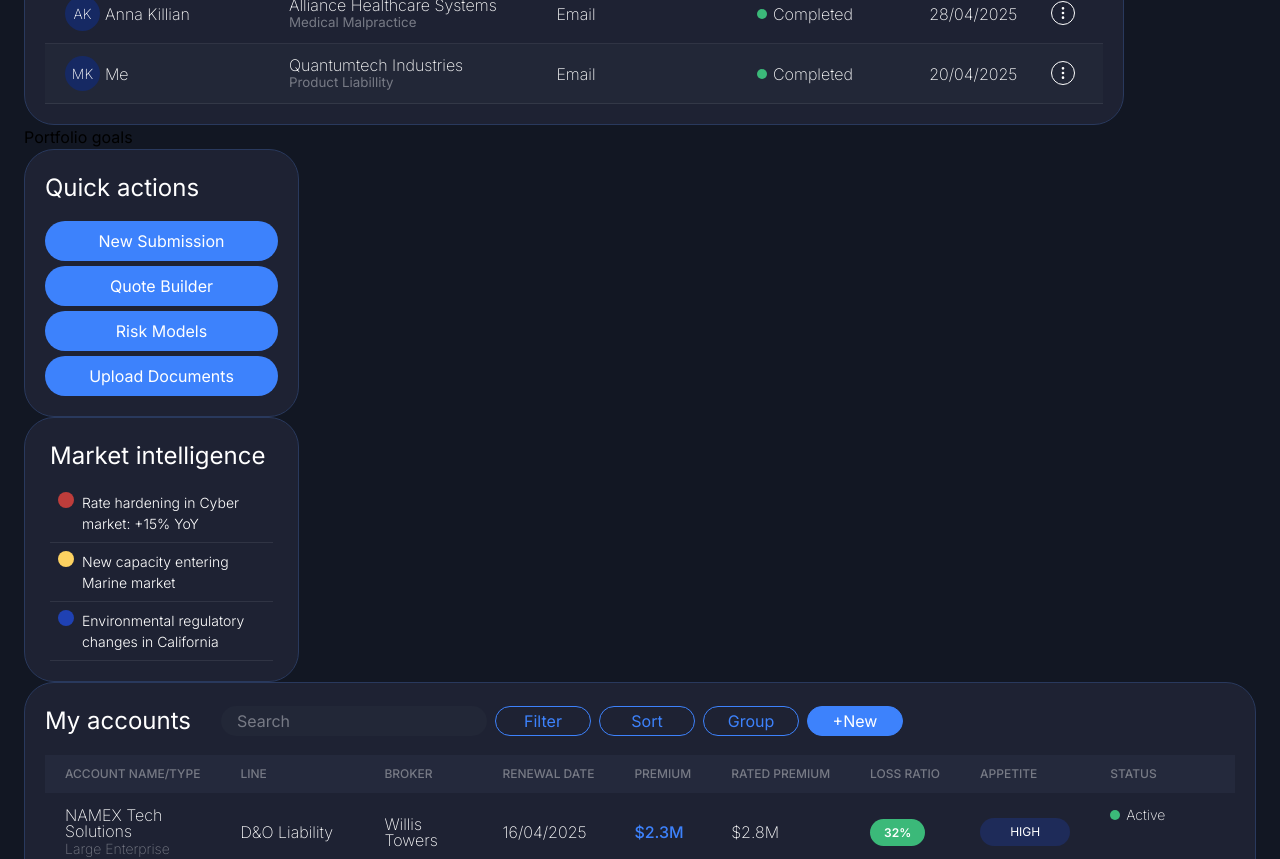
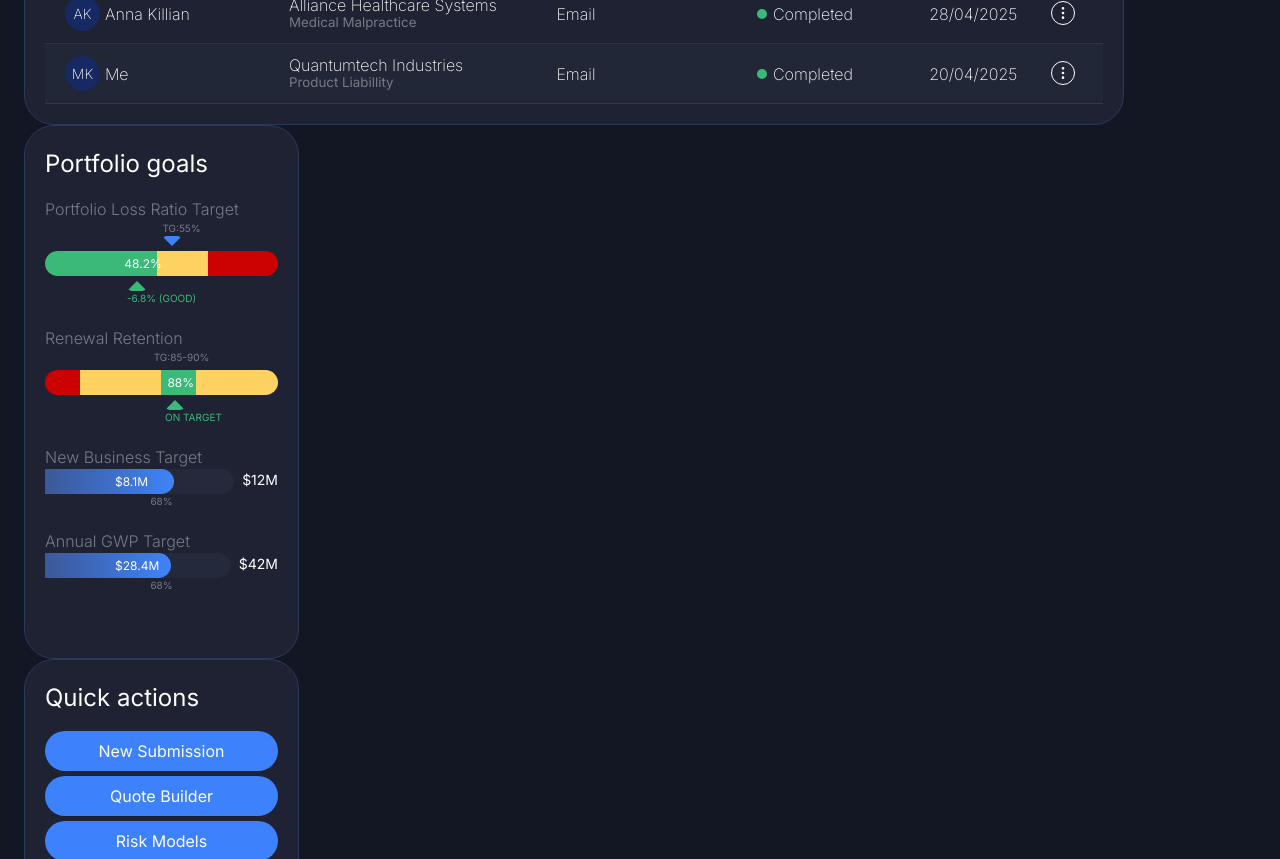
Before and after one commit to anastasia-kravchuk/diceus-test-task, a React (Vite) app: page / in a window 1280 px wide. Shown: the part 560-1419 px from the top of the page. Built offline with nearby package versions, Linux system fonts and the light colour scheme.

Commit message:
feat: implement Portfolio goals component

```diff
--- /dev/null
+++ b/src/pages/Dashboard/components/PortfolioGoals/LossRatioGoal.tsx
@@ -0,0 +1,36 @@
+import type { GaugeGoal } from '../../../../types/dashboard/portfolioGoal';
+
+export const LossRatioGoal = ({ goal }: { goal: GaugeGoal }) => {
+  return (
+    <div className="portfolio-goal portfolio-goal--loss-ratio">
+      <span className="portfolio-goal__label">{goal.label}</span>
+
+      <div className="portfolio-goal__gauge-wrapper">
+        <div className="portfolio-goal__target-wrapper">
+          <span className="portfolio-goal__target portfolio-goal__target--loss-ratio">
+            TG:{goal.target}%
+          </span>
+          <span className="portfolio-goal__target-triangle"></span>
+        </div>
+
+        <div className="portfolio-goal__gauge portfolio-goal__gauge--loss-ratio">
+          <div
+            className="portfolio-goal__gauge-indicator portfolio-goal__gauge-indicator--loss-ratio"
+            style={{ left: `${goal.current}%` }}
+          >
+            {goal.current}%
+          </div>
+        </div>
+
+        {goal.delta !== undefined && (
+          <div className="portfolio-goal__status-wrapper">
+            <div className="portfolio-goal__status-triangle"></div>
+            <div className="portfolio-goal__status portfolio-goal__status--good">
+              {goal.delta}% (GOOD)
+            </div>
+          </div>
+        )}
+      </div>
+    </div>
+  );
+};
--- /dev/null
+++ b/src/pages/Dashboard/components/PortfolioGoals/PortfolioGoals.scss
@@ -0,0 +1,170 @@
+@use '../../../../styles/variables.scss' as *;
+
+.portfolio-goals {
+  display: flex;
+  flex-direction: column;
+  justify-content: center;
+  gap: 15px;
+  max-width: $work-queue-max-width / 4;
+
+  background-color: $color-bg-surface;
+  border: 1px solid $color-main-border;
+  border-radius: $radius-lg;
+  padding: 20px 20px 65px;
+  color: $color-heading;
+
+  &__list {
+    display: flex;
+    flex-direction: column;
+    gap: 20px;
+  }
+}
+
+.portfolio-goal {
+  &__label {
+    font-weight: 300;
+    color: $color-text;
+    white-space: nowrap;
+  }
+  &__target-wrapper {
+    display: flex;
+    flex-direction: column;
+    position: relative;
+    left: 20px;
+
+    &--retation {
+      margin-bottom: 5px;
+    }
+  }
+  &__target {
+    font-size: 10px;
+    color: $color-text;
+  }
+
+  &__target-triangle {
+    width: 0;
+    height: 0;
+
+    border-left: 10px solid transparent;
+    border-right: 10px solid transparent;
+    border-top: 10px solid $color-primary;
+    border-radius: 20px;
+  }
+
+  &__gauge-wrapper {
+    display: flex;
+    flex-direction: column;
+    align-items: center;
+    gap: 5px;
+  }
+
+  &__gauge {
+    border-radius: 999px;
+    height: 25px;
+    position: relative;
+    display: flex;
+    align-items: center;
+
+    &--loss-ratio {
+      width: 100%;
+      background: linear-gradient(
+        to right,
+        $color-green 0%,
+        $color-green 48%,
+        $color-yellow 48%,
+        $color-yellow 70%,
+        $color-red-portfolio 70%,
+        $color-red-portfolio 100%
+      );
+    }
+
+    &--retention {
+      width: 100%;
+      background: linear-gradient(
+        to right,
+        $color-red-portfolio 0%,
+        $color-red-portfolio 15%,
+        $color-yellow 15%,
+        $color-yellow 50%,
+        $color-green 50%,
+        $color-green 65%,
+        $color-yellow 65%,
+        $color-yellow 100%
+      );
+    }
+  }
+
+  &__gauge-indicator {
+    font-size: 12px;
+    position: absolute;
+    &--loss-ratio {
+      transform: translateX(-88%);
+    }
+
+    &--retation {
+      transform: translateX(-310%);
+    }
+  }
+
+  &__status-wrapper {
+    display: flex;
+    flex-direction: column;
+
+    &--retation {
+      position: relative;
+      left: 120px;
+      margin-top: 5px;
+    }
+  }
+  &__status-triangle {
+    width: 0;
+    height: 0;
+
+    border-left: 10px solid transparent;
+    border-right: 10px solid transparent;
+    border-bottom: 10px solid $color-green;
+    border-radius: 20px;
+  }
+  &__status {
+    font-size: 10px;
+    color: $color-green;
+    text-transform: uppercase;
+  }
+
+  &__progress-wrapper {
+    display: flex;
+    gap: 8px;
+  }
+
+  &__progress {
+    height: 25px;
+    position: relative;
+    width: 100%;
+    background-color: $color-bg-table-head;
+    border-top-right-radius: 999px;
+    border-bottom-right-radius: 999px;
+  }
+  &__current {
+    font-size: 12px;
+    position: absolute;
+    left: 70px;
+  }
+  &__progress-fill {
+    position: relative;
+    height: 100%;
+    display: flex;
+    align-items: center;
+    justify-content: center;
+    border-top-right-radius: 999px;
+    border-bottom-right-radius: 999px;
+    background: linear-gradient(90deg, #3b5998 0%, #3f83f8 100%);
+  }
+  &__progress-target {
+    font-size: 14px;
+  }
+  &__percentage {
+    font-size: 10px;
+    color: $color-text;
+    text-align: center;
+  }
+}
--- a/src/pages/Dashboard/components/PortfolioGoals/PortfolioGoals.tsx
+++ b/src/pages/Dashboard/components/PortfolioGoals/PortfolioGoals.tsx
@@ -1,11 +1,35 @@
-import type { PortfolioGoal } from "../../../../types/dashboard/portfolioGoal"
+import type { PortfolioGoal } from '../../../../types/dashboard/portfolioGoal';
+import { LossRatioGoal } from './LossRatioGoal';
+import './PortfolioGoals.scss';
+import { ProgressGoal } from './ProgressGoal';
+import { RetentionGoal } from './RetentionGoal';
 
 interface PortfolioGoalsProps {
-  data: PortfolioGoal[]
+  data: PortfolioGoal[];
 }
 
-export const PortfolioGoals = ({data}: PortfolioGoalsProps) => {
+export const PortfolioGoals = ({ data }: PortfolioGoalsProps) => {
+  const lossRatio = data.find((g) => g.id === 'lossRatio');
+  const retention = data.find((g) => g.id === 'retention');
+  const progressGoals = data.filter((g) => g.type === 'progress');
+
   return (
-    <p>Portfolio goals</p>
-  )
-}
+    <section className="portfolio-goals">
+      <h2 className="portfolio-goals__title">Portfolio goals</h2>
+
+      <div className="portfolio-goals__list">
+        {lossRatio && lossRatio.type === 'gauge' && (
+          <LossRatioGoal goal={lossRatio} />
+        )}
+
+        {retention && retention.type === 'gauge' && (
+          <RetentionGoal goal={retention} />
+        )}
+
+        {progressGoals.map((goal) => (
+          <ProgressGoal key={goal.id} goal={goal} />
+        ))}
+      </div>
+    </section>
+  );
+};
--- /dev/null
+++ b/src/pages/Dashboard/components/PortfolioGoals/ProgressGoal.tsx
@@ -0,0 +1,30 @@
+import type { ProgressGoal as ProgressGoalType } from '../../../../types/dashboard/portfolioGoal';
+import { formatMoney } from '../../../../utils/formatMoney';
+
+export const ProgressGoal = ({ goal }: { goal: ProgressGoalType }) => {
+  const percent = Math.round((goal.current / goal.target) * 100);
+
+  return (
+    <div
+      className={`portfolio-goal portfolio-goal--progress portfolio-goal--${goal.id}`}
+    >
+      <span className="portfolio-goal__label">{goal.label}</span>
+
+      <div className="portfolio-goal__progress-wrapper">
+        <div className="portfolio-goal__progress">
+          <div
+            className="portfolio-goal__progress-fill"
+            style={{ width: `${percent}%` }}
+          >
+            <p className='portfolio-goal__current'>{formatMoney(goal.current)}</p>
+          </div>
+        </div>
+        <span className="portfolio-goal__progress-target">
+          {formatMoney(goal.target)}
+        </span>
+      </div>
+
+      <div className="portfolio-goal__percentage">{percent}%</div>
+    </div>
+  );
+};
--- /dev/null
+++ b/src/pages/Dashboard/components/PortfolioGoals/RetentionGoal.tsx
@@ -0,0 +1,36 @@
+import type { GaugeGoal } from '../../../../types/dashboard/portfolioGoal';
+
+export const RetentionGoal = ({ goal }: { goal: GaugeGoal }) => {
+  const [min, max] = goal.targetRange ?? [];
+
+  return (
+    <div className="portfolio-goal portfolio-goal--retention">
+      <div className="portfolio-goal__header">
+        <span className="portfolio-goal__label">{goal.label}</span>
+        <div className="portfolio-goal__gauge-wrapper">
+          <div className="portfolio-goal__target-wrapper portfolio-goal__target-wrapper--retation">
+            <span className="portfolio-goal__target">
+              TG:{min}-{max}%
+            </span>
+          </div>
+        </div>
+
+        <div className="portfolio-goal__gauge portfolio-goal__gauge--retention">
+          <div
+            className="portfolio-goal__gauge-indicator portfolio-goal__gauge-indicator--retation"
+            style={{ left: `${goal.current}%` }}
+          >
+            {goal.current}%
+          </div>
+        </div>
+
+        <div className="portfolio-goal__status-wrapper portfolio-goal__status-wrapper--retation">
+          <div className="portfolio-goal__status-triangle"></div>
+          <div className="portfolio-goal__status portfolio-goal__status--on-target">
+            On target
+          </div>
+        </div>
+      </div>
+    </div>
+  );
+};
--- a/src/pages/Dashboard/components/WorkQueue/WorkQueue.scss
+++ b/src/pages/Dashboard/components/WorkQueue/WorkQueue.scss
@@ -117,3 +117,9 @@
 .actions {
   text-align: left;
 }
+
+@media (max-width: 768px) {
+  .work-queue-tab {
+    font-size: 12px;
+  }
+}
--- /dev/null
+++ b/src/utils/formatMoney.ts
@@ -0,0 +1,7 @@
+export const formatMoney = (value: number) => {
+  const millions = value / 1_000_000;
+
+  return Number.isInteger(millions)
+    ? `$${millions}M`
+    : `$${millions.toFixed(1)}M`;
+};
```
